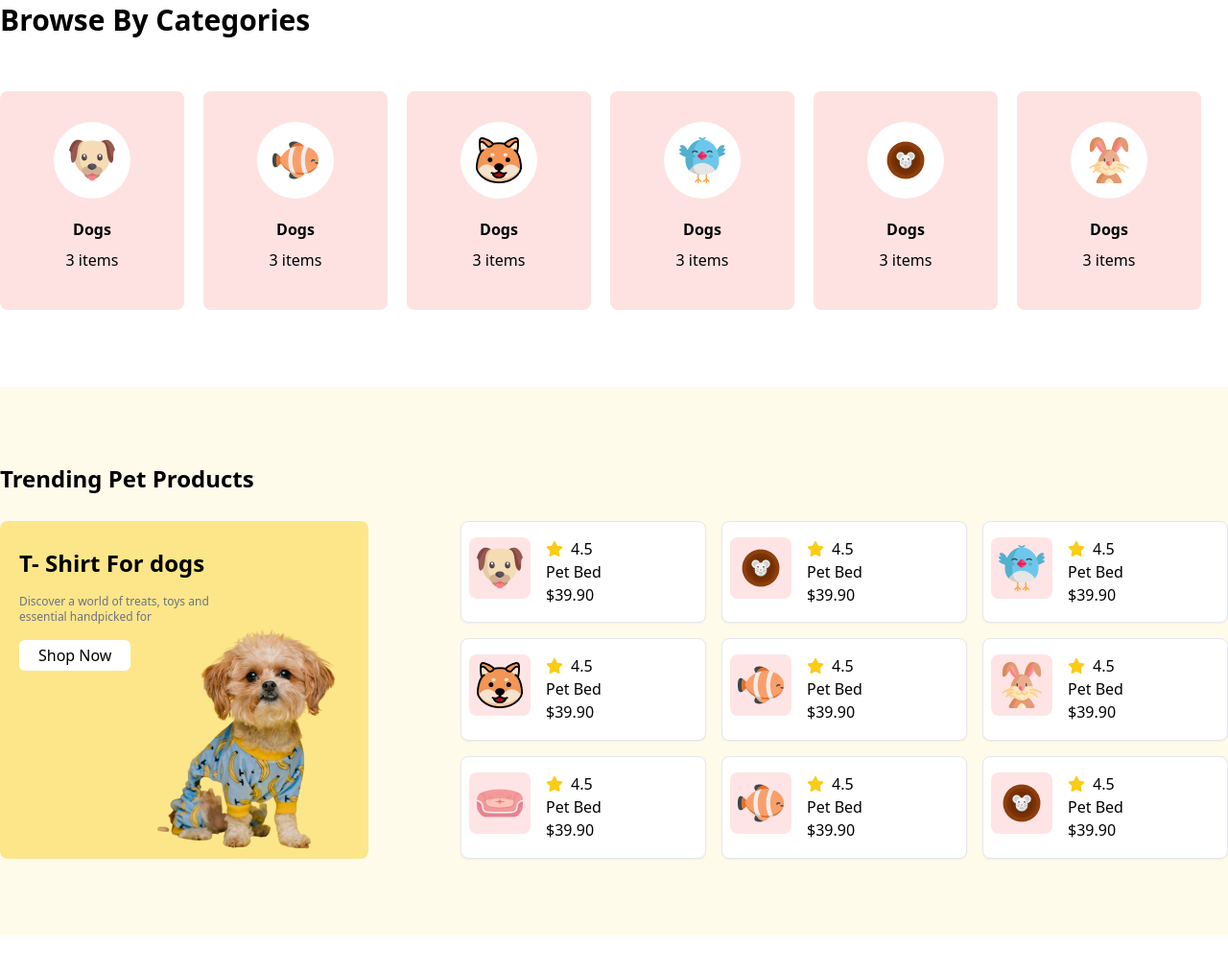
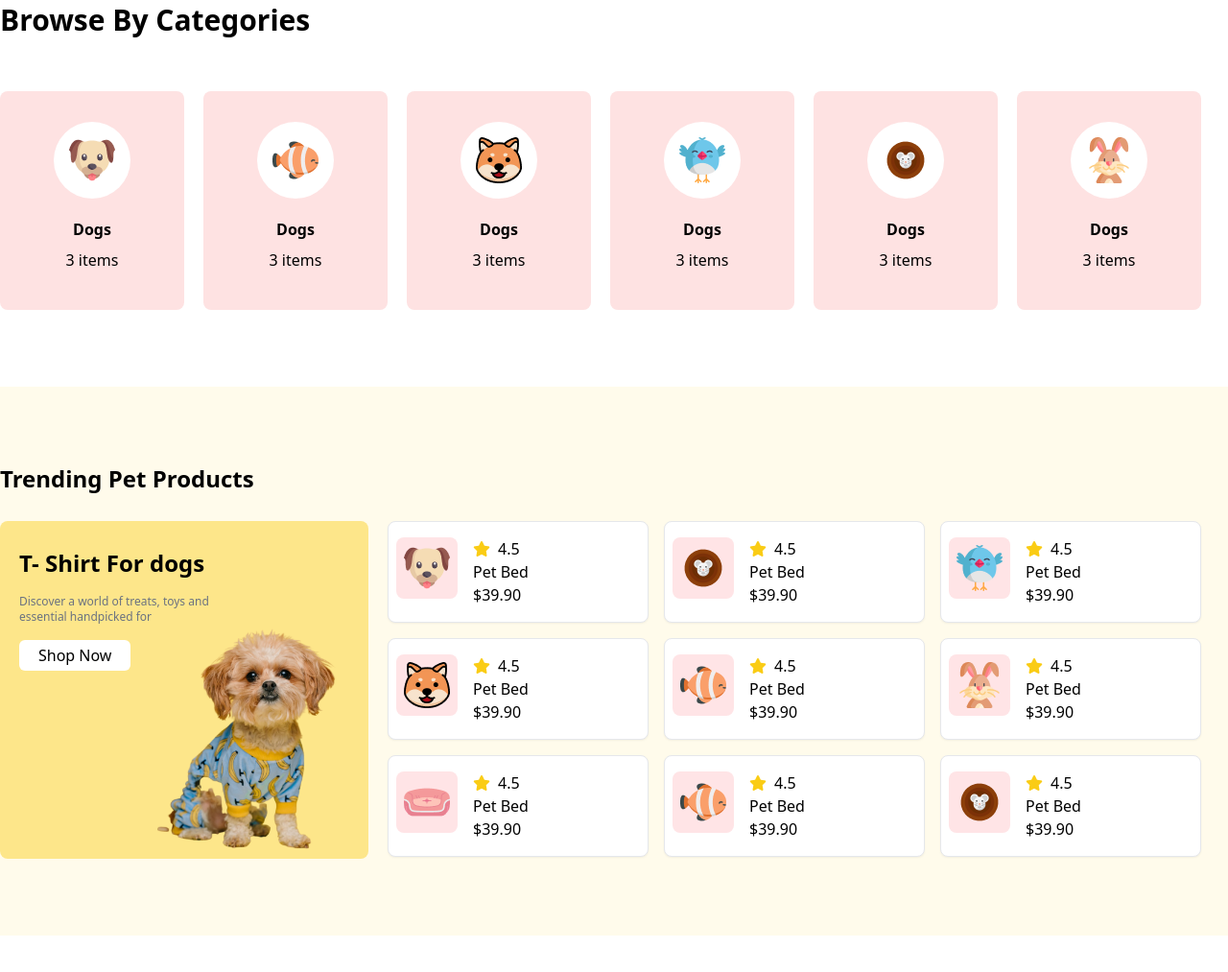
Before and after one commit to programmertajul/assignment-03, a plain HTML site: page index.html in a window 1280 px wide. Shown: the part 913-1926 px from the top of the page at 96% size. Drawn offline with nearby package versions, Linux system fonts and the light colour scheme; a web font is replaced by a local one.

Commit message:
trending product part is complited

```diff
--- a/index.html
+++ b/index.html
@@ -249,7 +249,7 @@
 
         <section class="my-20 bg-amber-50">
 
-            <div class="max-w-screen-xl mx-auto py-20">
+            <div class="max-w-screen-xl mx-auto py-20 relative">
 
             <h2 class="font-bold text-2xl mb-7">Trending Pet Products</h2>
 
@@ -257,7 +257,6 @@
             <!-- card and t shirt for dog parent -->
 
 
-            <div class="grid grid-cols-4 gap-4 ml-52">
 
 
 
@@ -265,7 +264,8 @@
 
 
 
-                <div class="relative bg-amber-200 rounded-lg w-96 h-[22rem] row-span-3 -ml-52">
+
+                <div class="relative bg-amber-200 rounded-lg w-96 h-[22rem]">
 
 
                     <div class="pl-5">
@@ -287,13 +287,13 @@
 
 
 
-
+            <div class="grid grid-cols-3 gap-4 absolute top-[8.8rem] ml-96 pl-5">
 
 
 
                      <!-- single card 1-->
 
-                     <div class="flex shadow-sm rounded-lg border border-gray-200 py-2 w-70 bg-white">
+                     <div class="flex shadow-sm rounded-lg border border-gray-200 py-2 w-[17rem] bg-white">
 
                         <!-- card image -->
 
@@ -326,7 +326,7 @@
 
 
 
-                     <div class="flex shadow-sm rounded-lg border border-gray-200 py-2 w-70 bg-white">
+                     <div class="flex shadow-sm rounded-lg border border-gray-200 py-2 w-[17rem] bg-white">
 
                         <!-- card image -->
 
@@ -360,7 +360,7 @@
 
 
 
-                     <div class="flex shadow-sm rounded-lg border border-gray-200 py-2 w-70 bg-white">
+                     <div class="flex shadow-sm rounded-lg border border-gray-200 py-2 w-[17rem] bg-white">
 
                         <!-- card image -->
 
@@ -394,7 +394,7 @@
 
 
 
-                     <div class="flex shadow-sm rounded-lg border border-gray-200 py-2 w-70 bg-white">
+                     <div class="flex shadow-sm rounded-lg border border-gray-200 py-2 w-[17rem] bg-white">
 
                         <!-- card image -->
 
@@ -429,7 +429,7 @@
 
 
 
-                     <div class="flex shadow-sm rounded-lg border border-gray-200 py-2 w-70 bg-white">
+                     <div class="flex shadow-sm rounded-lg border border-gray-200 py-2 w-[17rem] bg-white">
 
                         <!-- card image -->
 
@@ -463,7 +463,7 @@
 
 
 
-                     <div class="flex shadow-sm rounded-lg border border-gray-200 py-2 w-70 bg-white">
+                     <div class="flex shadow-sm rounded-lg border border-gray-200 py-2 w-[17rem] bg-white">
 
                         <!-- card image -->
 
@@ -496,7 +496,7 @@
 
 
 
-                     <div class="flex shadow-sm rounded-lg border border-gray-200 py-2 w-70 bg-white">
+                     <div class="flex shadow-sm rounded-lg border border-gray-200 py-2 w-[17rem] bg-white">
 
                         <!-- card image -->
 
@@ -530,7 +530,7 @@
 
 
 
-                     <div class="flex shadow-sm rounded-lg border border-gray-200 py-2 w-70 bg-white">
+                     <div class="flex shadow-sm rounded-lg border border-gray-200 py-2 w-[17rem] bg-white">
 
                         <!-- card image -->
 
@@ -565,7 +565,7 @@
 
 
 
-                     <div class="flex shadow-sm rounded-lg border border-gray-200 py-2 w-70 bg-white">
+                     <div class="flex shadow-sm rounded-lg border border-gray-200 py-2 w-[17rem] bg-white">
 
                         <!-- card image -->
 
--- a/tailwind.config.js
+++ b/tailwind.config.js
@@ -7,6 +7,10 @@ module.exports = {
 
                 "adlam": "ADLaM Display"
 
+              },
+
+              width:{
+                "320": "80rem"
 
               },
 
```
